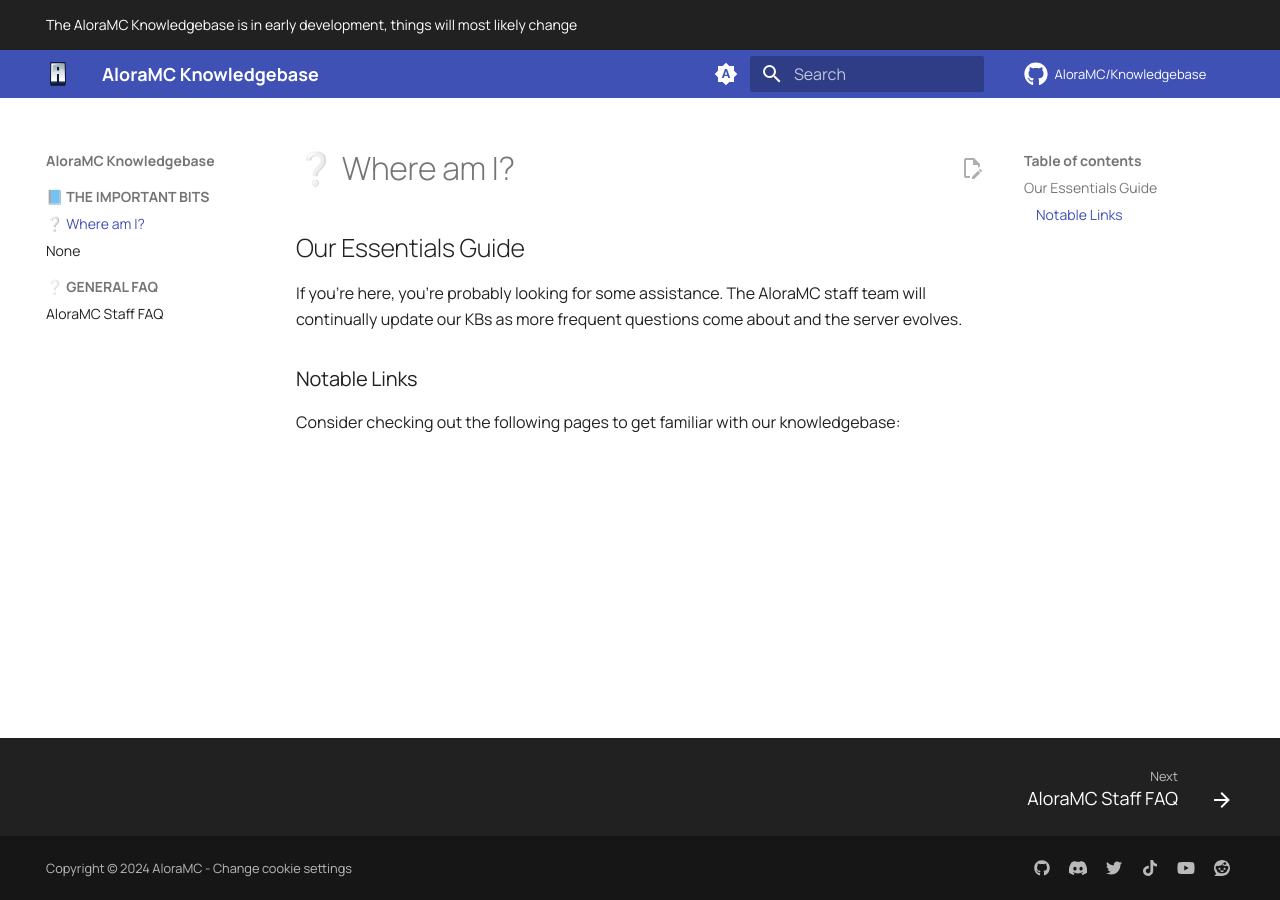
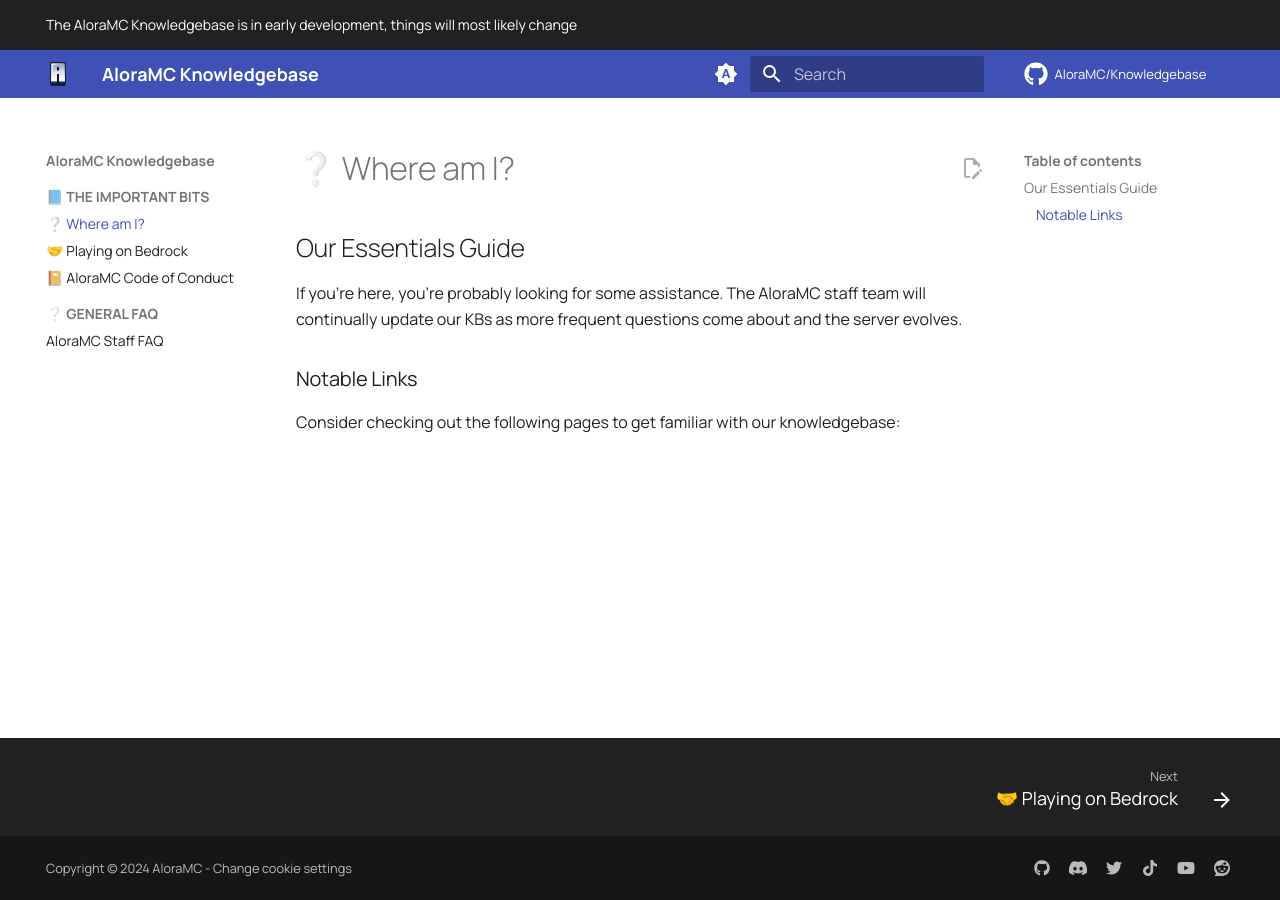
Before and after one commit to AloraMC/Knowledgebase, an MkDocs documentation site: the page built from docs/index.md, in a window 1280 px wide. Built offline with MkDocs 1.6.1 and Material for MkDocs 9.7.7, drawn with Linux system fonts in a browser that asks for light colours; plug-ins that fetch from the network failed and are left out; comment, search, counter and statistics services are not loaded.

Commit message:
Add Bedrock link to the navbar

```diff
--- a/mkdocs.yml
+++ b/mkdocs.yml
@@ -55,7 +55,8 @@
 nav:
   - 📘 THE IMPORTANT BITS:
     - index.md
-    - the-important-bits/conduct.md
+    - the-important-bits/bedrock.md
+    - the-important-bits/code-of-conduct.md
   - ❔ GENERAL FAQ:
     - general-faq/aloramc-staff-faq.md
 
```
